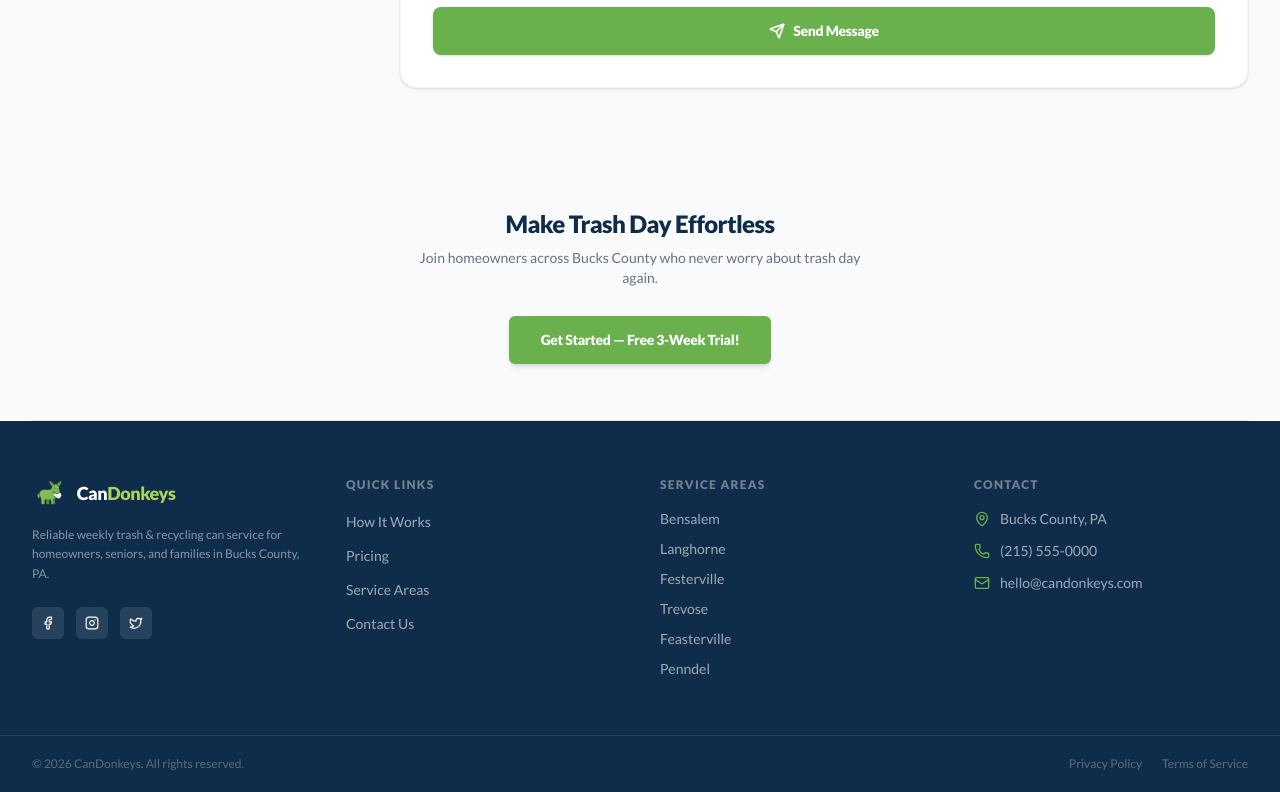
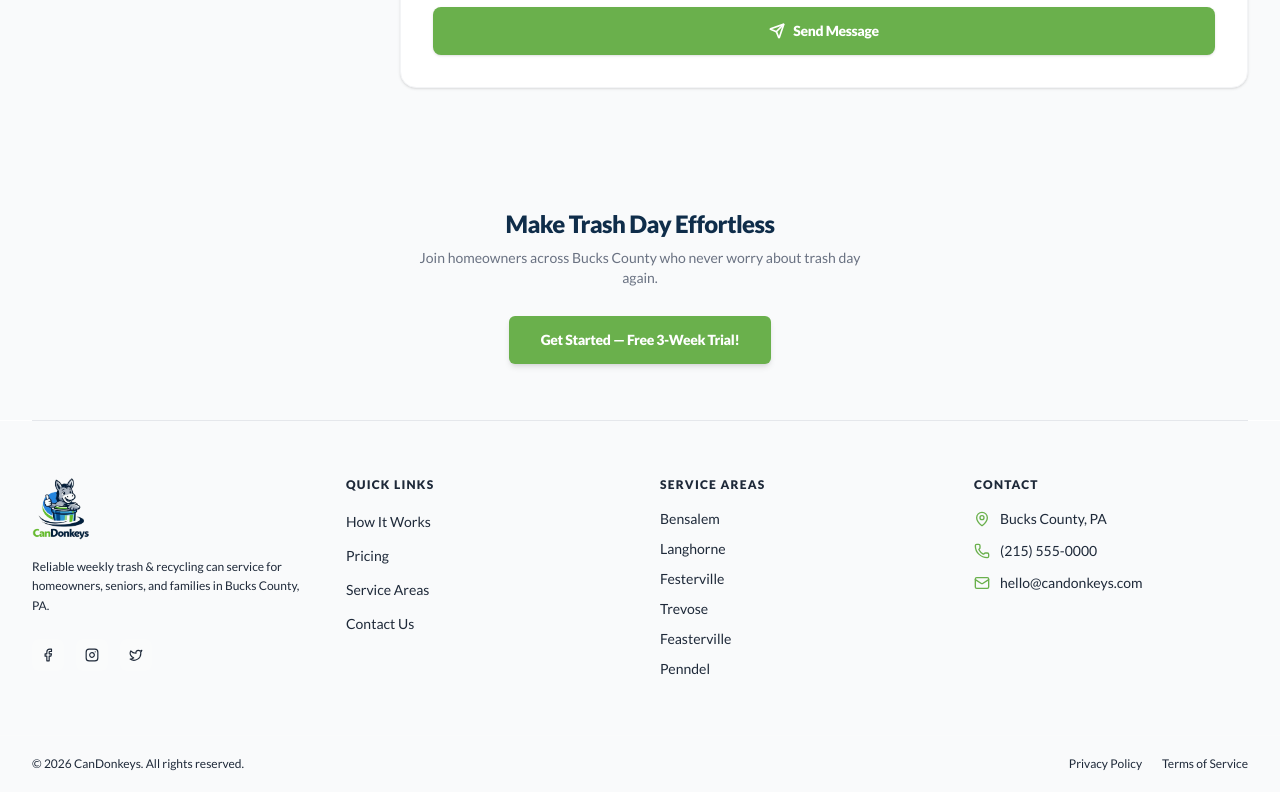
Before and after one commit to markbfreelance/homepage, a Next.js app: page / in a window 1280 px wide. Shown: the part 2738-3530 px from the top of the page. Built offline with nearby package versions, Linux system fonts and the light colour scheme.

Commit message:
footer corrections

```diff
--- a/app/components/footer.tsx
+++ b/app/components/footer.tsx
@@ -31,7 +31,7 @@ export default function Footer() {
       </div>
 
       {/* Main Footer */}
-      <footer className="bg-[#0f2d4a] text-white">
+      <footer className="bg-gray-50 text-gray-800">
         <div className="container mx-auto px-8 py-14">
           <div className="grid grid-cols-1 md:grid-cols-4 gap-10">
 
@@ -39,18 +39,18 @@ export default function Footer() {
             <div className="md:col-span-1">
               <Link href="/" className="flex items-center gap-2.5 mb-4">
                 <Image
-                  src="/logo/main-logo.png"
+                  src="/logo/logo.webp"
                   alt="CanDonkeys"
                   width={36}
                   height={36}
-                  className="h-8 w-auto object-contain"
+                  className="h-16 w-auto object-contain"
                 />
-                <span className="font-black text-lg tracking-tight">
+                {/* <span className="font-black text-lg tracking-tight">
                   <span className="text-white">Can</span>
                   <span className="text-[#a8d45e]">Donkeys</span>
-                </span>
+                </span> */}
               </Link>
-              <p className="text-white/50 text-xs leading-relaxed mb-6">
+              <p className="text-xs leading-relaxed mb-6">
                 Reliable weekly trash & recycling can service for homeowners, seniors, and families in Bucks County, PA.
               </p>
               {/* Social icons */}
@@ -61,7 +61,7 @@ export default function Footer() {
                     href="#"
                     className="w-8 h-8 rounded-md bg-white/10 hover:bg-[#6ab04c] flex items-center justify-center transition-colors"
                   >
-                    <Icon className="w-3.5 h-3.5 text-white" strokeWidth={2} />
+                    <Icon className="w-3.5 h-3.5" strokeWidth={2} />
                   </a>
                 ))}
               </div>
@@ -69,7 +69,7 @@ export default function Footer() {
 
             {/* Quick Links */}
             <div>
-              <h4 className="text-xs font-black tracking-widest uppercase text-white/40 mb-4">Quick Links</h4>
+              <h4 className="text-xs font-black tracking-widest uppercase mb-4">Quick Links</h4>
               <ul className="space-y-2.5">
                 {[
                   { label: 'How It Works', href: '#how-it-works' },
@@ -80,7 +80,7 @@ export default function Footer() {
                   <li key={link.label}>
                     <Link
                       href={link.href}
-                      className="text-white/60 hover:text-[#a8d45e] text-sm font-normal transition-colors"
+                      className="hover:text-[#a8d45e] text-sm font-normal transition-colors"
                     >
                       {link.label}
                     </Link>
@@ -91,31 +91,31 @@ export default function Footer() {
 
             {/* Service Areas */}
             <div>
-              <h4 className="text-xs font-black tracking-widest uppercase text-white/40 mb-4">Service Areas</h4>
+              <h4 className="text-xs font-black tracking-widest uppercase mb-4">Service Areas</h4>
               <ul className="space-y-2.5">
                 {['Bensalem', 'Langhorne', 'Festerville', 'Trevose', 'Feasterville', 'Penndel'].map((area) => (
-                  <li key={area} className="text-white/60 text-sm font-normal">{area}</li>
+                  <li key={area} className="text-sm font-normal">{area}</li>
                 ))}
               </ul>
             </div>
 
             {/* Contact */}
             <div>
-              <h4 className="text-xs font-black tracking-widest uppercase text-white/40 mb-4">Contact</h4>
+              <h4 className="text-xs font-black tracking-widest uppercase mb-4">Contact</h4>
               <ul className="space-y-3">
                 <li className="flex items-start gap-2.5">
                   <MapPin className="w-4 h-4 text-[#6ab04c] shrink-0 mt-0.5" strokeWidth={2} />
-                  <span className="text-white/60 text-sm font-normal">Bucks County, PA</span>
+                  <span className="text-sm font-normal">Bucks County, PA</span>
                 </li>
                 <li className="flex items-center gap-2.5">
                   <Phone className="w-4 h-4 text-[#6ab04c] shrink-0" strokeWidth={2} />
-                  <a href="tel:+12155550000" className="text-white/60 hover:text-[#a8d45e] text-sm font-normal transition-colors">
+                  <a href="tel:+12155550000" className="hover:text-[#a8d45e] text-sm font-normal transition-colors">
                     (215) 555-0000
                   </a>
                 </li>
                 <li className="flex items-center gap-2.5">
                   <Mail className="w-4 h-4 text-[#6ab04c] shrink-0" strokeWidth={2} />
-                  <a href="mailto:hello@candonkeys.com" className="text-white/60 hover:text-[#a8d45e] text-sm font-normal transition-colors">
+                  <a href="mailto:hello@candonkeys.com" className="hover:text-[#a8d45e] text-sm font-normal transition-colors">
                     hello@candonkeys.com
                   </a>
                 </li>
@@ -128,12 +128,12 @@ export default function Footer() {
         {/* Bottom bar */}
         <div className="border-t border-white/10">
           <div className="container mx-auto px-8 py-5 flex flex-col sm:flex-row items-center justify-between gap-3">
-            <p className="text-white/30 text-xs font-normal">
+            <p className="text-xs font-normal">
               © {new Date().getFullYear()} CanDonkeys. All rights reserved.
             </p>
             <div className="flex items-center gap-5">
-              <Link href="/privacy-policy" className="text-white/30 hover:text-white/60 text-xs transition-colors">Privacy Policy</Link>
-              <Link href="/terms-of-service" className="text-white/30 hover:text-white/60 text-xs transition-colors">Terms of Service</Link>
+              <Link href="/privacy-policy" className="text-xs hover:text-[#a8d45e] transition-colors">Privacy Policy</Link>
+              <Link href="/terms-of-service" className="text-xs hover:text-[#a8d45e] transition-colors">Terms of Service</Link>
             </div>
           </div>
         </div>
```
